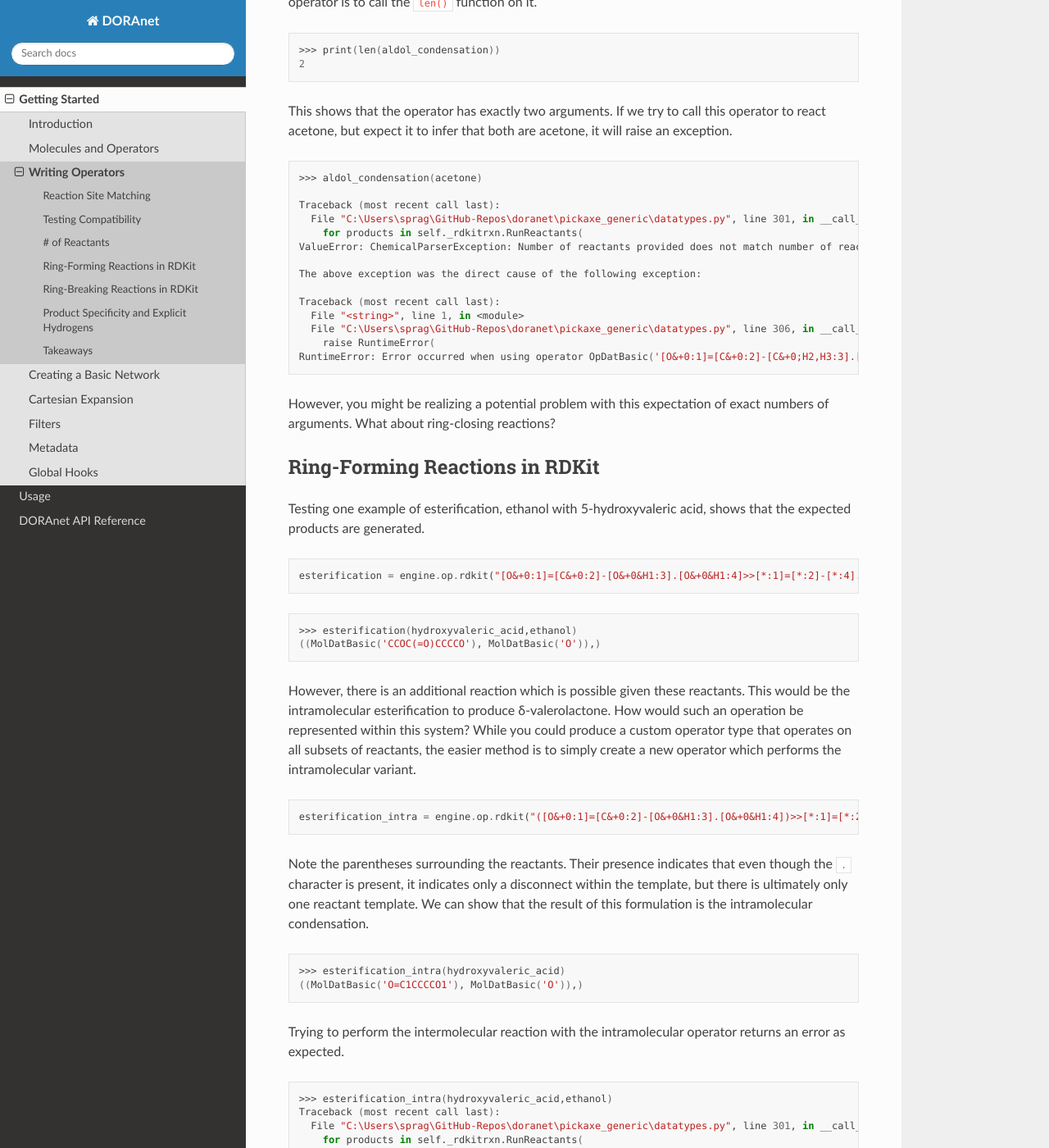
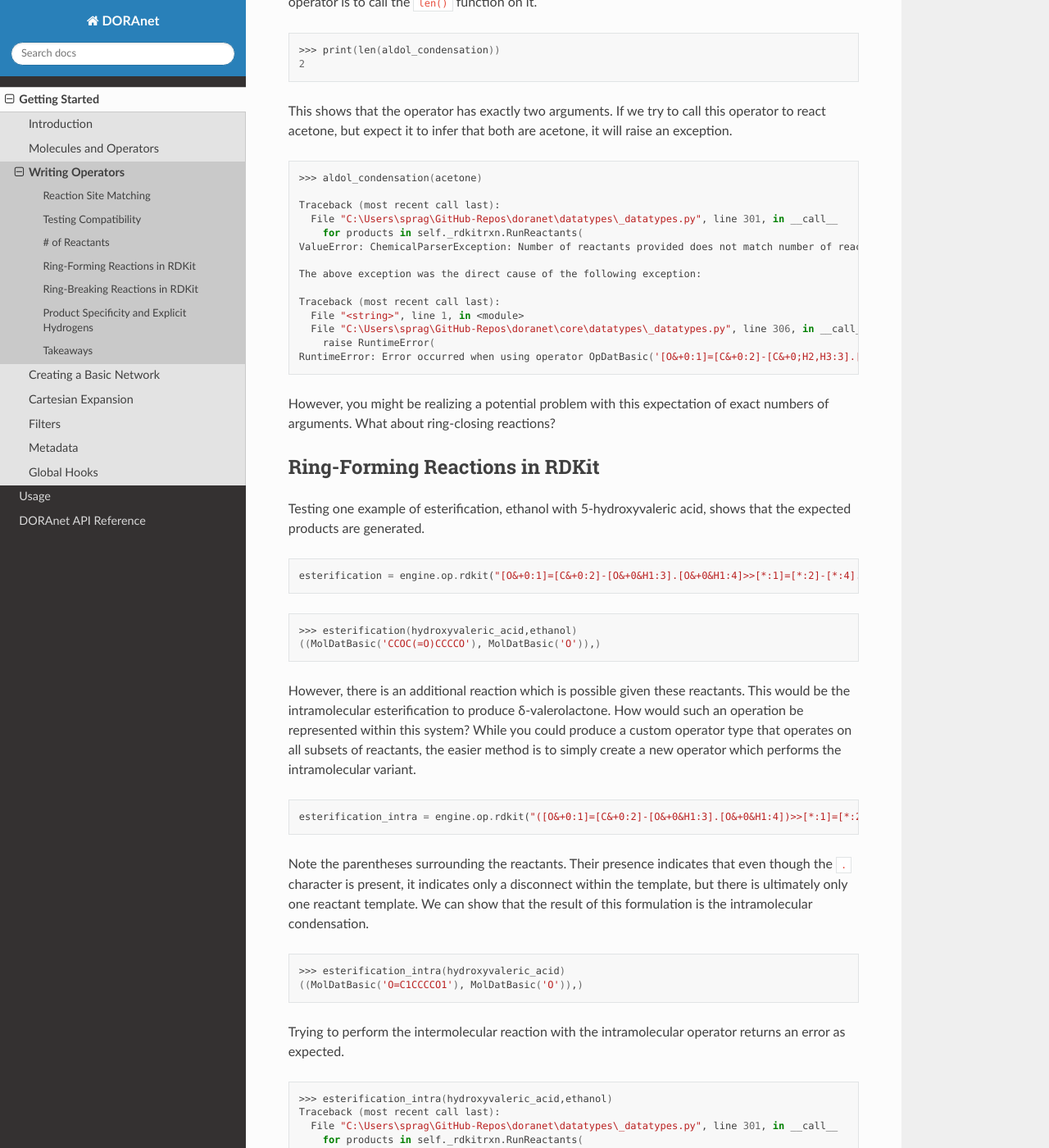
Before and after one commit to wsprague-nu/doranet, a Sphinx documentation site: the page built from docs/source/tutorials/3-writing-operators.md, in a window 1280 px wide and 1400 px high, scrolled down 2562 px. Shown: the whole window at 82% size. Built offline with Sphinx 7.4.7 and the Read the Docs theme 3.1.0, drawn with Linux system fonts in a browser that asks for light colours; some of the changed text lies outside the part shown.

Commit message:
remove more references to Pickaxe-Generic name

````diff
--- a/docs/source/tutorials/3-writing-operators.md
+++ b/docs/source/tutorials/3-writing-operators.md
@@ -101,7 +101,7 @@ This shows that the operator has exactly two arguments. If we try to call this o
 >>> aldol_condensation(acetone)
 
 Traceback (most recent call last):
-  File "C:\Users\sprag\GitHub-Repos\doranet\pickaxe_generic\datatypes.py", line 301, in __call__
+  File "C:\Users\sprag\GitHub-Repos\doranet\datatypes\_datatypes.py", line 301, in __call__
     for products in self._rdkitrxn.RunReactants(
 ValueError: ChemicalParserException: Number of reactants provided does not match number of reactant templates.
 
@@ -109,7 +109,7 @@ The above exception was the direct cause of the following exception:
 
 Traceback (most recent call last):
   File "<string>", line 1, in <module>
-  File "C:\Users\sprag\GitHub-Repos\doranet\pickaxe_generic\datatypes.py", line 306, in __call__
+  File "C:\Users\sprag\GitHub-Repos\doranet\core\datatypes\_datatypes.py", line 306, in __call__
     raise RuntimeError(
 RuntimeError: Error occurred when using operator OpDatBasic('[O&+0:1]=[C&+0:2]-[C&+0;H2,H3:3].[C&+0:4]=[O&+0:5]>>[*:1]=[*:2]-[*:3]=[*:4].[*:5]') on (MolDatBasic('CC(C)=O'),)
 ```
@@ -147,7 +147,7 @@ Trying to perform the intermolecular reaction with the intramolecular operator r
 ```sh
 >>> esterification_intra(hydroxyvaleric_acid,ethanol)
 Traceback (most recent call last):
-  File "C:\Users\sprag\GitHub-Repos\doranet\pickaxe_generic\datatypes.py", line 301, in __call__
+  File "C:\Users\sprag\GitHub-Repos\doranet\datatypes\_datatypes.py", line 301, in __call__
     for products in self._rdkitrxn.RunReactants(
 ValueError: ChemicalParserException: Number of reactants provided does not match number of reactant templates.
 
@@ -155,7 +155,7 @@ The above exception was the direct cause of the following exception:
 
 Traceback (most recent call last):
   File "<stdin>", line 1, in <module>
-  File "C:\Users\sprag\GitHub-Repos\doranet\pickaxe_generic\datatypes.py", line 306, in __call__
+  File "C:\Users\sprag\GitHub-Repos\doranet\datatypes\_datatypes.py", line 306, in __call__
     raise RuntimeError(
 RuntimeError: Error occurred when using operator OpDatBasic('([O&+0:1]=[C&+0:2]-[O&+0&H1:3].[O&+0&H1:4])>>[*:1]=[*:2]-[*:4].[*:3]') on (MolDatBasic('O=C(O)CCCCO'), MolDatBasic('CCO'))
 ```
````
Also changed, not shown: docs/source/tutorials/8-global-hooks.md (+1 -1 lines), 1 other file.
